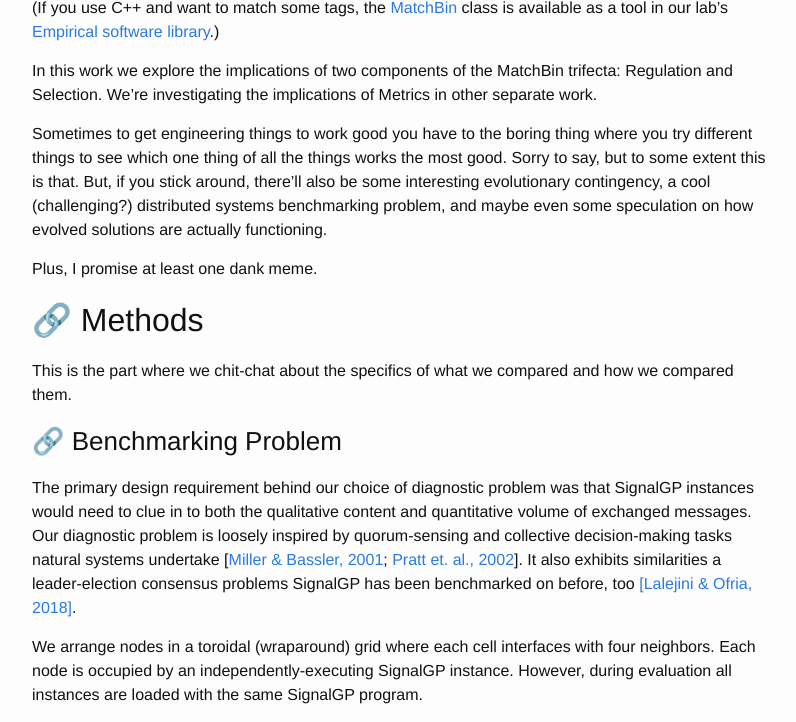
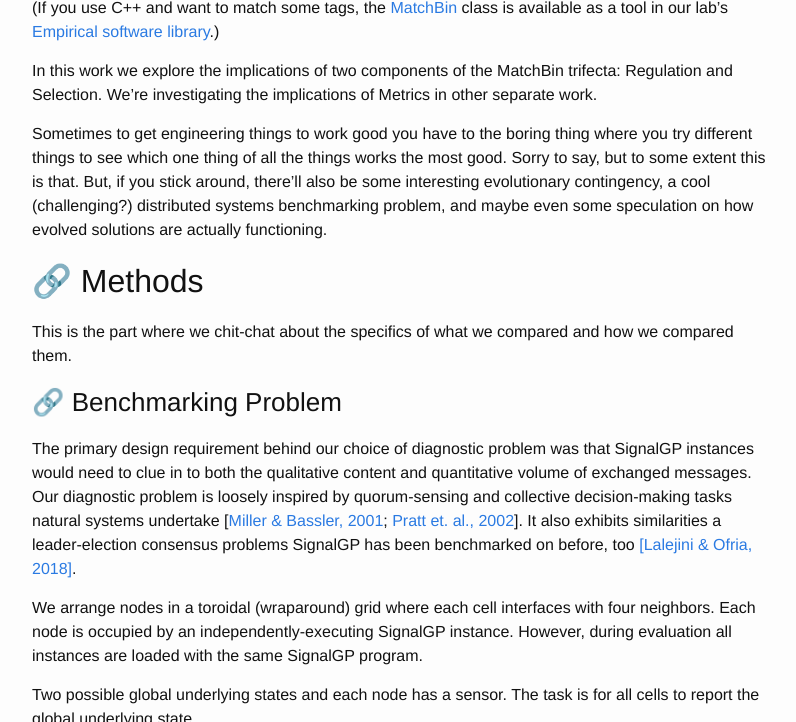
Before and after one commit to mmore500/mmore500.github.io, a Jekyll site: the page built from blog_professional/_posts/2019-12-16-depo-consensus.md, in a window 1280 px wide and 900 px high, scrolled down 2050 px, cut to the strip 0-722 px from the top of the window. Shown: the whole strip, without its empty margins (238-1034 px from the left). Built offline with Jekyll 4.4.1, drawn with Linux system fonts in a browser that asks for light colours; emoji names are drawn with the system emoji font; comment, search, counter and statistics services are not loaded.

Commit message:
Retract dank meme promise

```diff
--- a/blog_professional/_posts/2019-12-16-depo-consensus.md
+++ b/blog_professional/_posts/2019-12-16-depo-consensus.md
@@ -48,8 +48,6 @@ We're investigating the implications of Metrics in other separate work.
 Sometimes to get engineering things to work good you have to the boring thing where you try different things to see which one thing of all the things works the most good.
 Sorry to say, but to some extent this is that.
 But, if you stick around, there'll also be some interesting evolutionary contingency, a cool (challenging?) distributed systems benchmarking problem, and maybe even some speculation on how evolved solutions are actually functioning.
-
-Plus, I promise at least one dank meme.
 
 ## Methods
 
```
